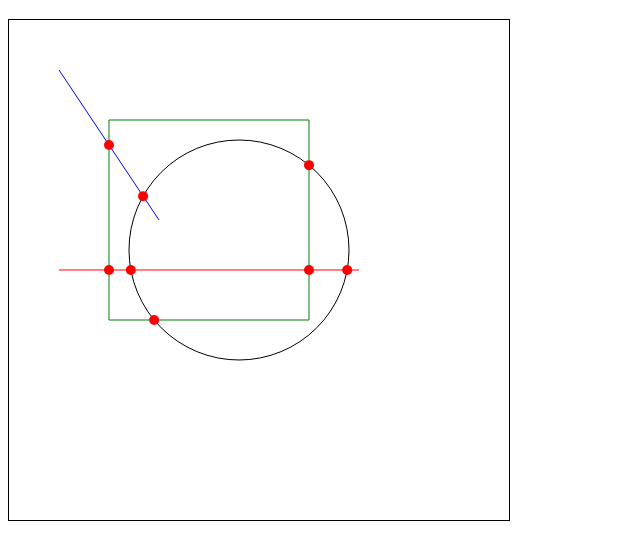
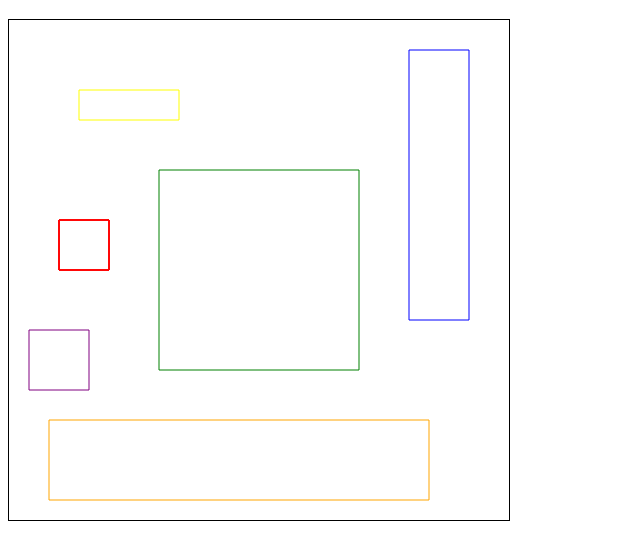
Before and after one commit to meanjoo/CG2023, a plain HTML site: page index.html in a window 1280 px wide. Shown: the part 61-600 px from the top of the page, without its empty margins (0-640 px from the left). Drawn offline with nearby package versions, Linux system fonts and the light colour scheme.

Commit message:
Add draw_230327.js

```diff
--- /dev/null
+++ b/draw_230327.js
@@ -0,0 +1,127 @@
+let c = document.getElementById("myCanvas");
+let ctx = c.getContext("2d");
+let xValue = 50;
+let yValue = 200;
+
+let boxPts = [];
+
+// 0 1: red - dynamic
+boxPts.push(new THREE.Vector2(xValue, yValue));
+boxPts.push(new THREE.Vector2(xValue + 50, yValue + 50));
+
+// 2 3: green - fixed
+boxPts.push(new THREE.Vector2(150, 150));
+boxPts.push(new THREE.Vector2(350, 350));
+
+// 4 5: yellow - fixed
+boxPts.push(new THREE.Vector2(70, 70));
+boxPts.push(new THREE.Vector2(170, 100));
+
+// 6 7: blue - fixed
+boxPts.push(new THREE.Vector2(400, 30));
+boxPts.push(new THREE.Vector2(460, 300));
+
+// 8 9: orange - fixed
+boxPts.push(new THREE.Vector2(40, 400));
+boxPts.push(new THREE.Vector2(420, 480));
+
+// 10 11: purple - fixed
+boxPts.push(new THREE.Vector2(20, 310));
+boxPts.push(new THREE.Vector2(80, 370));
+
+colors = ['red', 'green', 'yellow', 'blue', 'orange', 'purple']
+
+function draw_box(minPt, maxPt, isFill) {
+  ctx.beginPath();
+  ctx.rect(minPt.x, minPt.y, maxPt.x - minPt.x, maxPt.y - minPt.y);
+  if (isFill)
+    ctx.fill();
+  else
+    ctx.stroke();
+}
+
+function check_state_and_draw(boxpts1, boxpts2, color1, boxpts3, boxpts4, color2) {
+  //01(dynamic): red, 23: green, 45: yellow, 67: blue, 89: orange, 1011: purple
+  let isFill = false;
+  if (box_box_collision(boxpts1, boxpts2, boxpts3, boxpts4))
+    isFill = true;
+
+  ctx.strokeStyle = color2
+  ctx.fillStyle = color2
+  draw_box(boxpts3, boxpts4, isFill)
+
+  ctx.strokeStyle = color1
+  ctx.fillStyle = color1
+  draw_box(boxpts1, boxpts2, isFill)
+
+  // boxpts1, boxpts2, color1이 dynamic한 red 사각형인데 이 코드를 color2 위에 올리면
+  // collision이 일어났을 때 빨간 사각형의 테두리만 위에 있는 경우가 있었었다.
+}
+
+function draw_image() {
+  // let isFill = false;
+  // if (box_box_collision(boxPts[0], boxPts[1], boxPts[2], boxPts[3]))
+  //   isFill = true;
+  // ctx.strokeStyle = "green";
+  // ctx.fillStyle = "green"
+  // draw_box(boxPts[0], boxPts[1], isFill)
+  // ctx.strokeStyle = "red"
+  // ctx.fillStyle = "red"
+  // draw_box(boxPts[2], boxPts[3], isFill)
+
+  for (let i=1; i<=5; i++)
+    check_state_and_draw(boxPts[0], boxPts[1], colors[0], boxPts[i*2], boxPts[i*2+1], colors[i])
+}
+
+function box_box_collision(pMin, pMax, qMin, qMax) {
+  let pw = pMax.x - pMin.x;
+  let qw = qMax.x - qMin.x;
+  let ph = pMax.y - pMin.y;
+  let qh = qMax.y - qMin.y;
+
+  let maxx = Math.max(pMin.x, pMax.x, qMin.x, qMax.x)
+  let maxy = Math.max(pMin.y, pMax.y, qMin.y, qMax.y)
+
+  let minx = Math.min(pMin.x, pMax.x, qMin.x, qMax.x)
+  let miny = Math.min(pMin.y, pMax.y, qMin.y, qMax.y)
+
+  if (maxx - minx <= pw + qw && maxy - miny <= ph + qh)
+    return true
+  return false
+
+  // 교수님 코드
+  //Need to write...
+  // if (pMin.x < qMax.x && pMax.x  > qMin.x && pMin.y < qMax.y && pMax.y > qMin.y)
+  //   return true;
+  // return false
+}
+
+//Keyboard Input
+function keyDown(e) {
+  if (e.key === 'ArrowRight' || e.key === 'Right') {
+    xValue += 5;
+  } else if (e.key === 'ArrowLeft' || e.key === 'Left') {
+    xValue -= 5;
+  } else if (e.key === 'ArrowUp' || e.key === 'Up') {
+    yValue -= 5;
+  } else if (e.key === 'ArrowDown' || e.key === 'Down') {
+    yValue += 5;
+  }
+
+  boxPts[0].x = xValue;
+  boxPts[1].x = xValue + 50;
+  boxPts[0].y = yValue;
+  boxPts[1].y = yValue + 50;
+}
+
+//Animation Callback
+function clear() {
+  ctx.clearRect(0, 0, c.width, c.height);
+}
+function update() {
+  clear();
+  draw_image();
+  requestAnimationFrame(update);
+}
+update();
+document.addEventListener('keydown', keyDown);
--- a/index.html
+++ b/index.html
@@ -12,8 +12,8 @@
 </head>
 <body>
     <h1>DAU - Computer Graphics 2023</h1>
-    <canvas id="myCanvas" width="500" height="500"></canvas>
-    <script src="./draw_230320.js"></script>
+    <canvas id="myCanvas" width="500" height="500"></canvas> <!-- width, height 단위: pixel -->
+    <script src="./draw_230327.js"></script>
 </body>
 </html>
 
```
